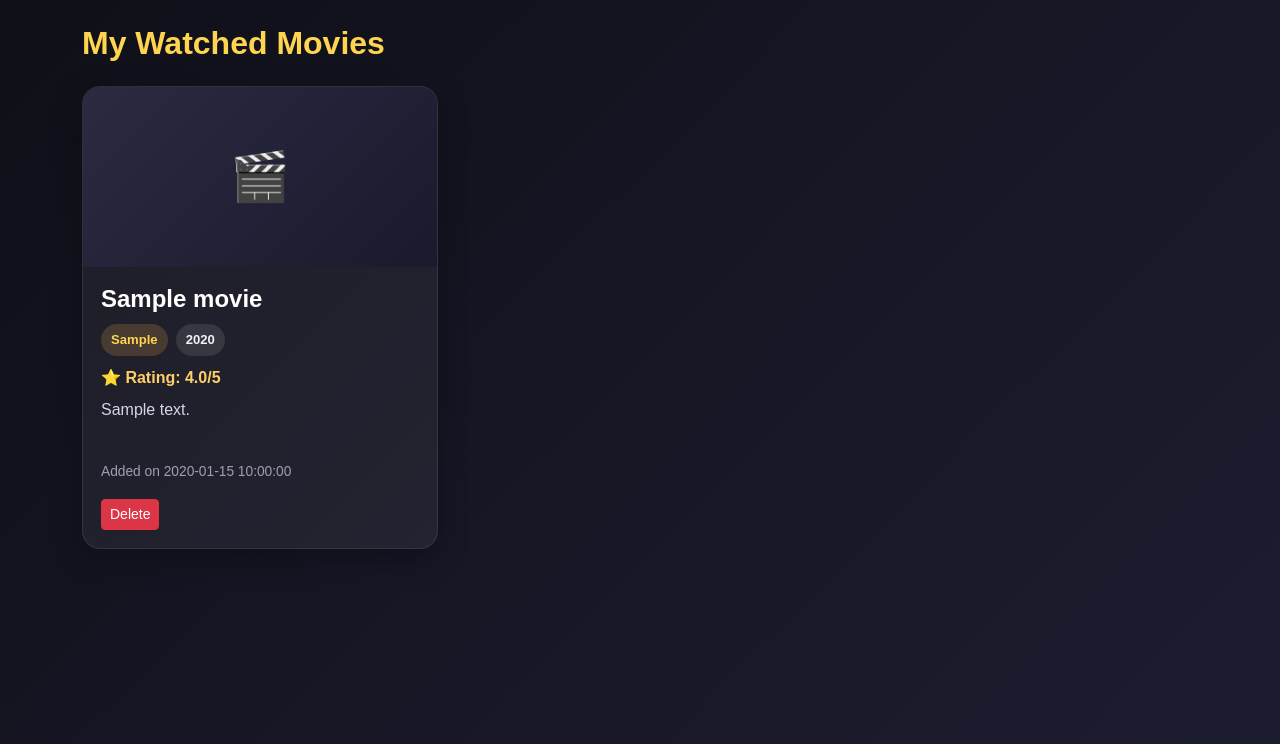
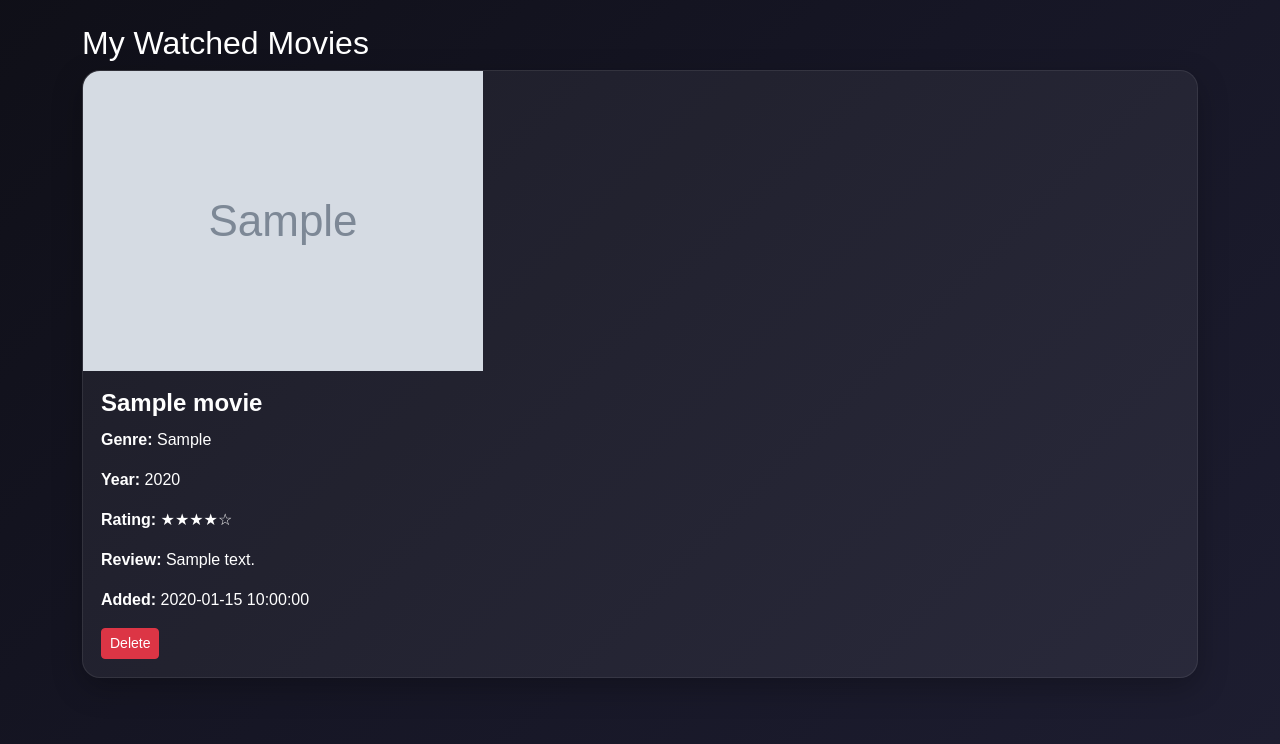
Before and after one commit to arranjan681/ReelLog, a Flask app: page /movies in a window 1280 px wide. Shown: the part 56-800 px from the top of the page. Run offline with Flask 3, Linux system fonts and the light colour scheme; a user stored in the database is signed in; tables that the repository leaves empty hold one stand-in row (values such as "Sample post"); grey boxes marked "Sample" are stand-in pictures.

Commit message:
Update movies.html

```diff
--- a/templates/movies.html
+++ b/templates/movies.html
@@ -1,38 +1,37 @@
 {% extends 'base.html' %}
 {% block content %}
-<h2 class="section-title mb-4">My Watched Movies</h2>
+<h2>My Watched Movies</h2>
 
-<div class="row g-4">
+<div class="movie-grid">
     {% for movie in movies %}
-    <div class="col-md-6 col-lg-4">
-        <div class="movie-card">
-            <div class="movie-poster-placeholder">
-                🎬
-            </div>
-            <div class="movie-content">
-                <h4>{{ movie.movie_name }}</h4>
-                <div class="movie-meta">
-                    <span class="genre-badge">{{ movie.genre }}</span>
-                    <span class="year-badge">{{ movie.release_year }}</span>
-                </div>
-                <p class="rating-text">⭐ Rating: {{ movie.rating }}/5</p>
-                <p class="review-text">
-                    {{ movie.review if movie.review else 'No review added.' }}
-                </p>
-                <p class="timestamp-text">
-                    Added on {{ movie.timestamp.strftime('%Y-%m-%d %H:%M:%S') }}
-                </p>
-                <a href="{{ url_for('delete_movie', id=movie.id) }}" class="btn btn-sm btn-danger">Delete</a>
-            </div>
+    <div class="movie-card">
+        {% if movie.poster_url %}
+            <img src="{{ movie.poster_url }}" alt="{{ movie.movie_name }}" class="movie-poster">
+        {% else %}
+            <div class="poster-placeholder">🎬</div>
+        {% endif %}
+
+        <div class="movie-content">
+            <h4>{{ movie.movie_name }}</h4>
+            <p><strong>Genre:</strong> {{ movie.genre }}</p>
+            <p><strong>Year:</strong> {{ movie.release_year }}</p>
+            <p><strong>Rating:</strong>
+                {% if movie.rating == 1 %}★☆☆☆☆{% endif %}
+                {% if movie.rating == 2 %}★★☆☆☆{% endif %}
+                {% if movie.rating == 3 %}★★★☆☆{% endif %}
+                {% if movie.rating == 4 %}★★★★☆{% endif %}
+                {% if movie.rating == 5 %}★★★★★{% endif %}
+            </p>
+            <p><strong>Review:</strong> {{ movie.review if movie.review else 'No review' }}</p>
+            <p><strong>Added:</strong> {{ movie.timestamp.strftime('%Y-%m-%d %H:%M:%S') }}</p>
+
+            <a href="{{ url_for('delete_movie', id=movie.id) }}" class="btn btn-danger btn-sm">Delete</a>
         </div>
     </div>
     {% endfor %}
 </div>
 
 {% if not movies %}
-<div class="empty-state">
-    <h4>No watched movies yet</h4>
-    <p>Start building your cinema diary by adding your first movie.</p>
-</div>
+<p>No watched movies yet.</p>
 {% endif %}
 {% endblock %}
```
